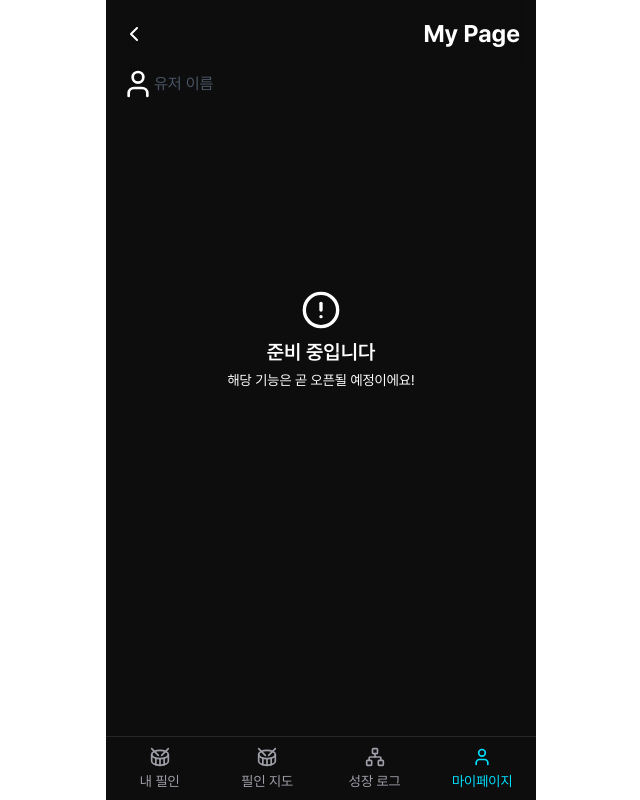
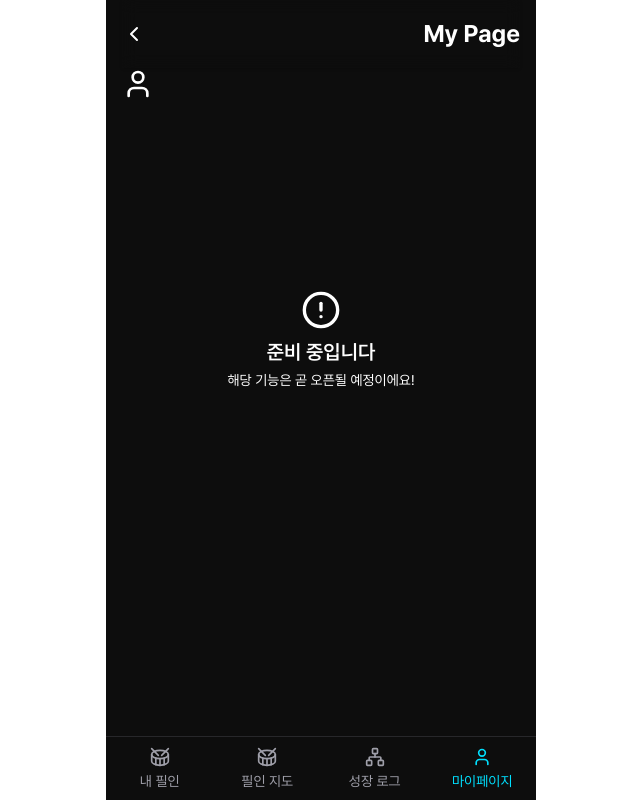
Before and after one commit to CodyMan0/fillslog, a Next.js app: page /my in a window 1280 px wide. Shown: the whole page, without its empty margins (319-959 px from the left). Built offline with nearby package versions, Linux system fonts and the light colour scheme; no server answers.

Commit message:
[FEAT] session 컴포넌트에 주입

```diff
--- a/src/app/my/components/Profile.tsx
+++ b/src/app/my/components/Profile.tsx
@@ -1,13 +1,14 @@
 "use client";
 
 import { User } from "lucide-react";
+import { useSession } from "next-auth/react";
 
 const Profile = () => {
-  //client session 가지고 오기
+  const session = useSession();
   return (
-    <section className="flex items-center gap-4xs p-2xs">
+    <section className="flex items-center justify-between gap-4xs p-2xs">
       <User size={32} />
-      <p className="grow text-gray-600">유저 이름</p>
+      <p className="font-bold">{session.data?.user?.name}</p>
     </section>
   );
 };
```
